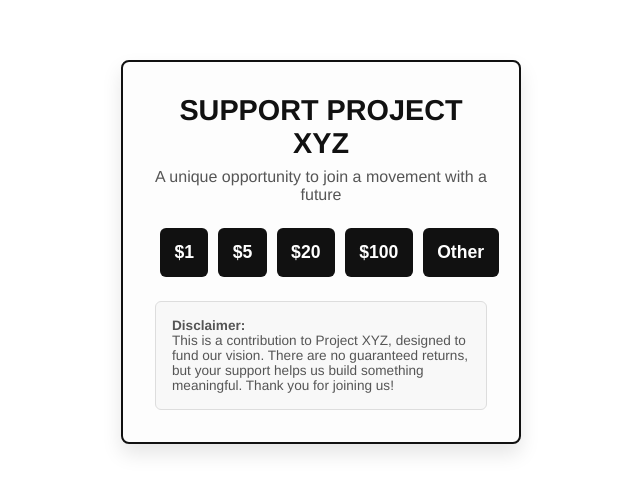
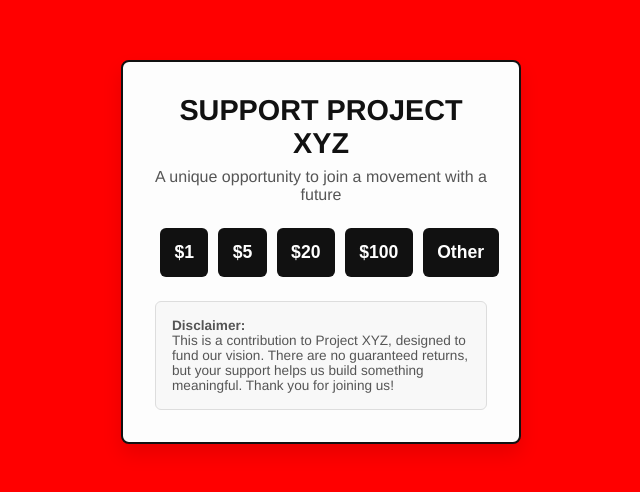
Before and after one commit to mattian7741/payux, a plain HTML site: page index.html in a window 1280 px wide. Shown: the part 148-640 px from the top of the page, without its empty margins (319-959 px from the left). Drawn offline with Linux system fonts and the light colour scheme; a script that the page names is missing.

Commit message:
color change

```diff
--- a/index.html
+++ b/index.html
@@ -18,7 +18,7 @@
     }
     body {
       font-family: 'Helvetica Neue', Arial, sans-serif;
-      background: #FFFFFF;
+      background: #FF0000;
       display: flex;
       align-items: center;
       justify-content: center;
```
